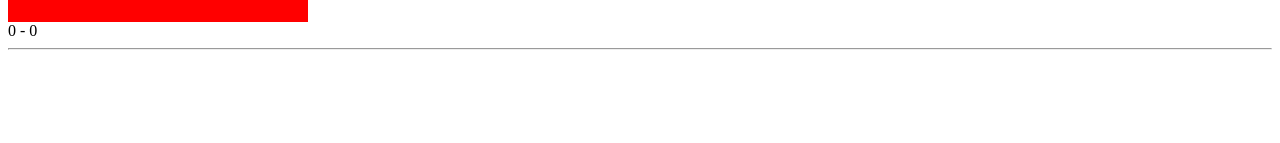
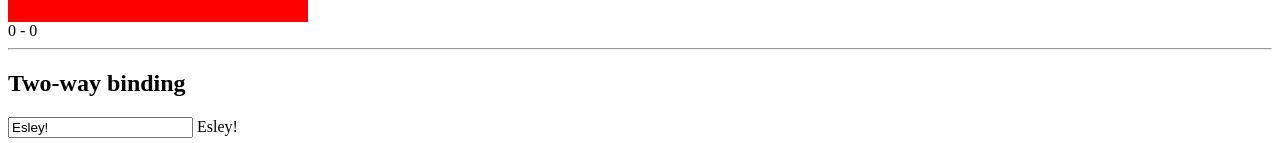
Before and after one commit to Esleynathan/CursoAngular2v15_Typescript_Basico-ao-Avancado, an Angular app in the folder meu-primeiro-projeto/: page / in a window 1280 px wide. Shown: the part 987-1130 px from the top of the page. Before the commit the page ends 1045 px from the top, so only its background shows below. Built offline with nearby package versions, Linux system fonts and the light colour scheme.

Commit message:
Componentes do Angular - Two-way binding

```diff
--- a/meu-primeiro-projeto/src/app/app.module.ts
+++ b/meu-primeiro-projeto/src/app/app.module.ts
@@ -5,6 +5,7 @@ import { AppRoutingModule } from './app-routing.module';
 import { AppComponent } from './app.component';
 import { TitleComponent } from './title/title.component';
 import { DataBidingComponent } from './data-biding/data-biding.component';
+import { FormsModule } from '@angular/forms';
 
 @NgModule({
   declarations: [
@@ -14,7 +15,8 @@ import { DataBidingComponent } from './data-biding/data-biding.component';
   ],
   imports: [
     BrowserModule,
-    AppRoutingModule
+    AppRoutingModule,
+    FormsModule,
   ],
   providers: [],
   bootstrap: [AppComponent]
--- a/meu-primeiro-projeto/src/app/data-biding/data-biding.component.html
+++ b/meu-primeiro-projeto/src/app/data-biding/data-biding.component.html
@@ -3,7 +3,6 @@
 <p>O nome enviado por interpolation é {{nome}}, a idade é {{idade}}</p>
 <p> {{nome}} tem mais que 25 anos? </p>
 <p> {{ idade > 28}} </p>
-
 <p> Quanto é {{idade}} + 1? </p>
 <p> {{ idade + maisUm}} </p>
 
@@ -11,18 +10,17 @@
 
 <h2>Property Binding</h2>
 <button [disabled]="checkedDisabled">Button</button>
-
 <img style="width: 500px; height: 300px" [src]="imgSrc" [title]="imgTitle" [alt]="imgTitle">
 
-<br>
 <hr>
 
 <h2>Event Binding</h2>
 
 <button (click)="alertaInfo($event)"> Evento</button>
+<div (mousemove)="mouseMoveTeste($event)" style="background: red; width: 300px; height: 300px"></div>
+{{ position.x }} - {{ position.y }}
+<hr>
 
-<div (mousemove)="mouseMoveTeste($event)" style="background: red; width: 300px; height: 300px"></div>
-
-{{ position.x }} - {{ position.y }}
-<br>
-<hr>
+<h2>Two-way binding</h2>
+<input [(ngModel)]="nome">
+{{nome}}
```
